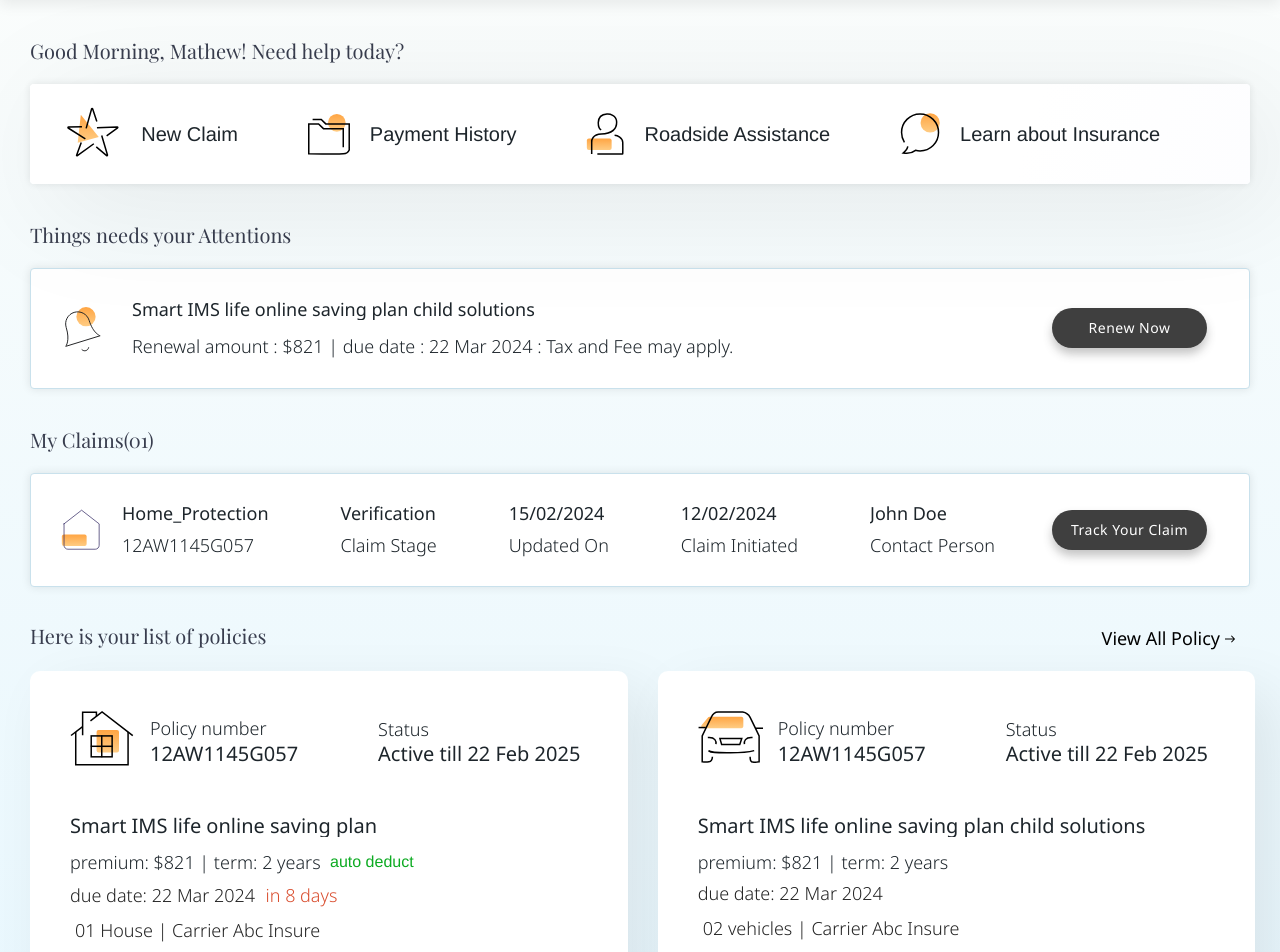
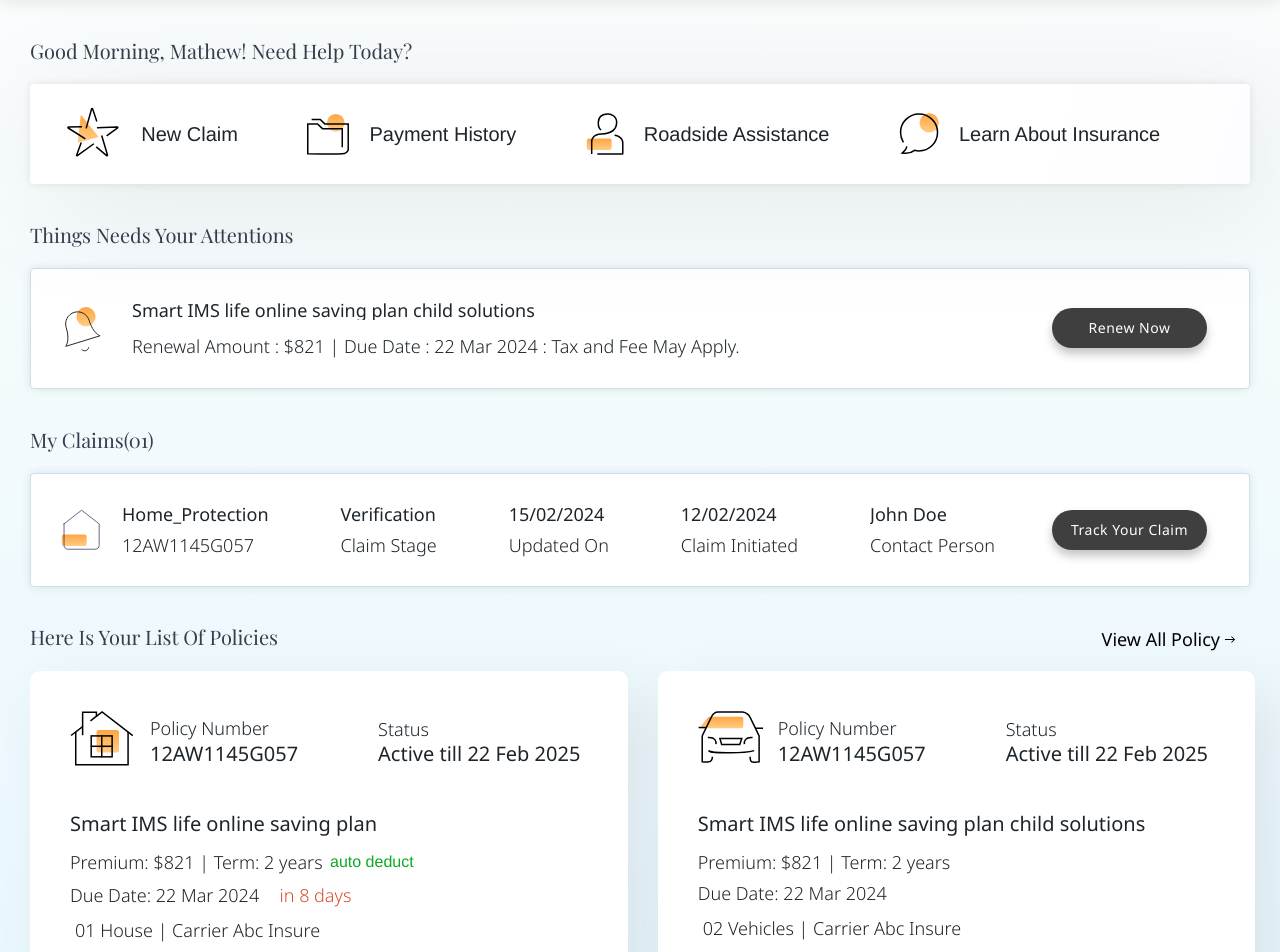
Before and after one commit to SmartImsIns/smart-ims-insu-frontend-app, a React (Create React App) app: page /ims-dashboard in a window 1280 px wide. Shown: the part 60-1012 px from the top of the page. Built offline with nearby package versions, Linux system fonts and the light colour scheme; a web font is replaced by a local one.

Commit message:
fixed all grammer mistake

```diff
--- a/src/ImsDashboard/EllipsisMenu/EllipsisMenu.tsx
+++ b/src/ImsDashboard/EllipsisMenu/EllipsisMenu.tsx
@@ -1,6 +1,4 @@
 import { Button } from '@mui/material';
-import React from 'react';
-// import ellipsis from '../../assets/Ellipsis/ellipsis.svg';
 import EllipsisStyles from './EllipsisStyles';
 import circle from '../../assets/circle.svg'
 
--- a/src/ImsDashboard/ImsDashboardCards/AttentionCard.tsx
+++ b/src/ImsDashboard/ImsDashboardCards/AttentionCard.tsx
@@ -13,7 +13,7 @@ const AttentionCard = (props: Props) => {
 
   return (
     <Box sx={ImsDashboardStyle.imsDashbardContainer}>
-    <DynamicTextDisplay text="Things needs your Attentions" />
+    <DynamicTextDisplay text="Things Needs Your Attentions" />
     <Card sx={ImsDashboardStyle.AttentionCardStyles}>
       <Box sx={ImsDashboardStyle.AttentionsCardBoxStyle} >
         <Box>
@@ -28,8 +28,8 @@ const AttentionCard = (props: Props) => {
         <Typography
           sx={ImsDashboardStyle.ContentStyle}
           >
-          Renewal amount : $821 | due date : 22 Mar 2024 : Tax and Fee may
-          apply.
+          Renewal Amount : $821 | Due Date : 22 Mar 2024 : Tax and Fee May
+          Apply.
         </Typography>
           </Box>
       </Box>
--- a/src/ImsDashboard/ImsDashboardCards/WelcomeCard.tsx
+++ b/src/ImsDashboard/ImsDashboardCards/WelcomeCard.tsx
@@ -14,14 +14,13 @@ type Props = {};
 const WelcomeCard = (props: Props) => {
   return (
     <Box sx={ImsDashboardStyle.welcomeCardsContainer}>
-      <DynamicTextDisplay text="Good Morning, Mathew! Need help today?" />
+      <DynamicTextDisplay text="Good Morning, Mathew! Need Help Today?" />
       <Card sx={ImsDashboardStyle.welcomeCardStyles}>
         <DashBoardCardItem src={star} alt="new-claim-icon" text="New Claim" />
         <DashBoardCardItem
           src={paymentHistoryIcon}
           alt="payment-history-icon"
           text="Payment History"
-          // style={{ marginTop: "10px" }}
         />
         <DashBoardCardItem
           src={roadsideAssistanceIcon}
@@ -31,7 +30,7 @@ const WelcomeCard = (props: Props) => {
         <DashBoardCardItem
           src={learnAboutIcon}
           alt="Learn-About-icon"
-          text="Learn about Insurance"
+          text="Learn About Insurance"
         />
       </Card>
     </Box>
--- a/src/ImsDashboard/ImsDashboardStyle.ts
+++ b/src/ImsDashboard/ImsDashboardStyle.ts
@@ -298,7 +298,7 @@ const ImsDashboardStyle = {
     fontFamily: "Noto Sans",
     fontStyle: "normal",
     fontWeight: "400",
-    lineHeight: "110%", // 19.8px
+    lineHeight: "111.5%", // 19.8px
     // whiteSpace: "nowrap",
     "@media (max-width:599px)": {
       fontSize: "14px",
--- a/src/ImsDashboard/PoliciesList/PolicyCard.tsx
+++ b/src/ImsDashboard/PoliciesList/PolicyCard.tsx
@@ -46,7 +46,7 @@ const PolicyCard: React.FC<Props> = ({ data }) => {
         <Box sx={PolicyStyles.cardTopLeft}>
           <Box>
             <Typography variant="body1" sx={PolicyStyles.cardTopPolicyHeading}>
-              Policy number
+              Policy Number
             </Typography>
             <Typography variant="body1" sx={PolicyStyles.cardTopPolicyNumber}>
               {data.policyNumber}
@@ -68,7 +68,7 @@ const PolicyCard: React.FC<Props> = ({ data }) => {
         </Typography>
         <Box sx={PolicyStyles.autoDeduct}>
           <Typography variant="body1" sx={PolicyStyles.cardBodyPremium}>
-            premium: {data.premium} | term: {data.term}
+            Premium: {data.premium} | Term: {data.term}
           </Typography>
           <Box sx={PolicyStyles.cardBodyPremiumAuto}>
             <Typography component="span" variant="body1">
@@ -78,7 +78,7 @@ const PolicyCard: React.FC<Props> = ({ data }) => {
         </Box>
         <Box sx={PolicyStyles.card}>
           <Typography variant="body1" sx={PolicyStyles.cardBodyDueDate}>
-            due date: {data.dueDate}
+            Due Date: {data.dueDate}
           </Typography>
           {Number(data.days) <= 15 && (
             <Typography
--- a/src/ImsDashboard/PoliciesList/PolicyContainer.tsx
+++ b/src/ImsDashboard/PoliciesList/PolicyContainer.tsx
@@ -10,7 +10,7 @@ const PolicyContainer: React.FC = () => {
   return (
     <Box>
         <Box sx={PolicyStyles.policyCardHead}>
-            <Typography sx={PolicyStyles.policyCardHeading}>Here is your list of policies</Typography>
+            <Typography sx={PolicyStyles.policyCardHeading}>Here Is Your List Of Policies</Typography>
             <Box sx={PolicyStyles.policyCardViewAllBox}>
               <Typography sx={PolicyStyles.policyCardViewAll}>View All Policy</Typography>
               <img style={{ width: "10px" }}  src={viewAllArrow} alt="view-all-arrow" />
--- a/src/ImsDashboard/PoliciesList/PolicyStyles.ts
+++ b/src/ImsDashboard/PoliciesList/PolicyStyles.ts
@@ -18,7 +18,7 @@ const PolicyStyles = {
   policyCardHeading: {
     ...font,
     width: "100%",
-    maxWidth: "237px",
+    maxWidth: "257px",
     height: "22px",
     marginTop: "38.78px",
     marginLeft: "30px",
@@ -42,10 +42,6 @@ const PolicyStyles = {
   AllCards: {
     display: "flex",
     width: "100%",
-    // maxWidth:"1306px",
-    // margin:"0px auto 0px 30px",
-    // gap:"30px",
-
     "@media (min-width:360px) and (max-width:599px)": {
       width: "100%",
       maxWidth: "320px",
@@ -220,7 +216,7 @@ const PolicyStyles = {
     color: "rgba(29, 37, 43, 1)",
     fontSize: "20px",
     fontWeight: "400",
-    lineHeight: "22px",
+    lineHeight: "17px",
     letterSpacing: "0em",
     textAlign: "left",
 
@@ -305,7 +301,7 @@ const PolicyStyles = {
     ...font,
     ...commonStyles,
     width: "100%",
-    maxWidth: "186px",
+    maxWidth: "200px",
     height: "20px",
     marginTop: "11px",
     marginLeft: "40px",
--- a/src/ImsDashboard/ReferenceBlogs/ReferenceBlogs.tsx
+++ b/src/ImsDashboard/ReferenceBlogs/ReferenceBlogs.tsx
@@ -17,13 +17,7 @@ const ReferenceBlogs: React.FC = () => {
   return (
     <Box sx={ReferenceBlogsStyles.referenceBlogContainer}>
       <Box sx={ReferenceBlogsStyles.container}>
-        <Box
-          sx={{
-            display: "flex",
-            flexDirection: "row",
-            justifyContent: "space-between",
-          }}
-        >
+        <Box sx={ReferenceBlogsStyles.innerContainer}>
           <Typography sx={ReferenceBlogsStyles.containerHeading}>
             Quick References For You
           </Typography>
--- a/src/ImsDashboard/ReferenceBlogs/ReferenceBlogsStyles.ts
+++ b/src/ImsDashboard/ReferenceBlogs/ReferenceBlogsStyles.ts
@@ -5,7 +5,7 @@ const ReferenceBlogsStyles = {
   container: {
     display: "flex",
     flexDirection: "column",
-    gap: "20px",
+    gap: "20.49px",
     width: "100%",
     "@media(min-width: 360px) and (max-width: 599px)": {
       display: "none",
@@ -104,6 +104,12 @@ const ReferenceBlogsStyles = {
       margin: "30px",
     },
   },
+  innerContainer: {
+    display: "flex",
+    flexDirection: "row",
+    justifyContent: "space-between",
+  },
+
   carousel: {
     // border: "2px solid",
     width: "295.81px",
--- a/src/ImsDashboard/common/ActionButton.tsx
+++ b/src/ImsDashboard/common/ActionButton.tsx
@@ -9,10 +9,6 @@ interface ActionButtonProps {
 
 const ActionButton: React.FC<ActionButtonProps> = ({ buttonText, sx }) => {
   return (
-    // <Button
-    //   variant="contained"
-      // sx={{ ...ImsDashboardStyle.ActionButtonStyles, ...classes }}
-    // >
     <Button variant="contained" sx={{ ...sx }}>
       {buttonText}
     </Button>
--- a/src/mockJson/CustomerDashboard/PolicyCardData.json
+++ b/src/mockJson/CustomerDashboard/PolicyCardData.json
@@ -22,7 +22,7 @@
       "autoDeduct": false,
       "dueDate": "22 Mar 2024",
       "days": "19",
-      "type": "02 vehicles",
+      "type": "02 Vehicles",
       "insurance": "Carrier Abc Insure"
     },
     {
```
Also changed, not shown: src/ImsDashboard/common/DashBoardCardItem.tsx (+0 -26 lines).
